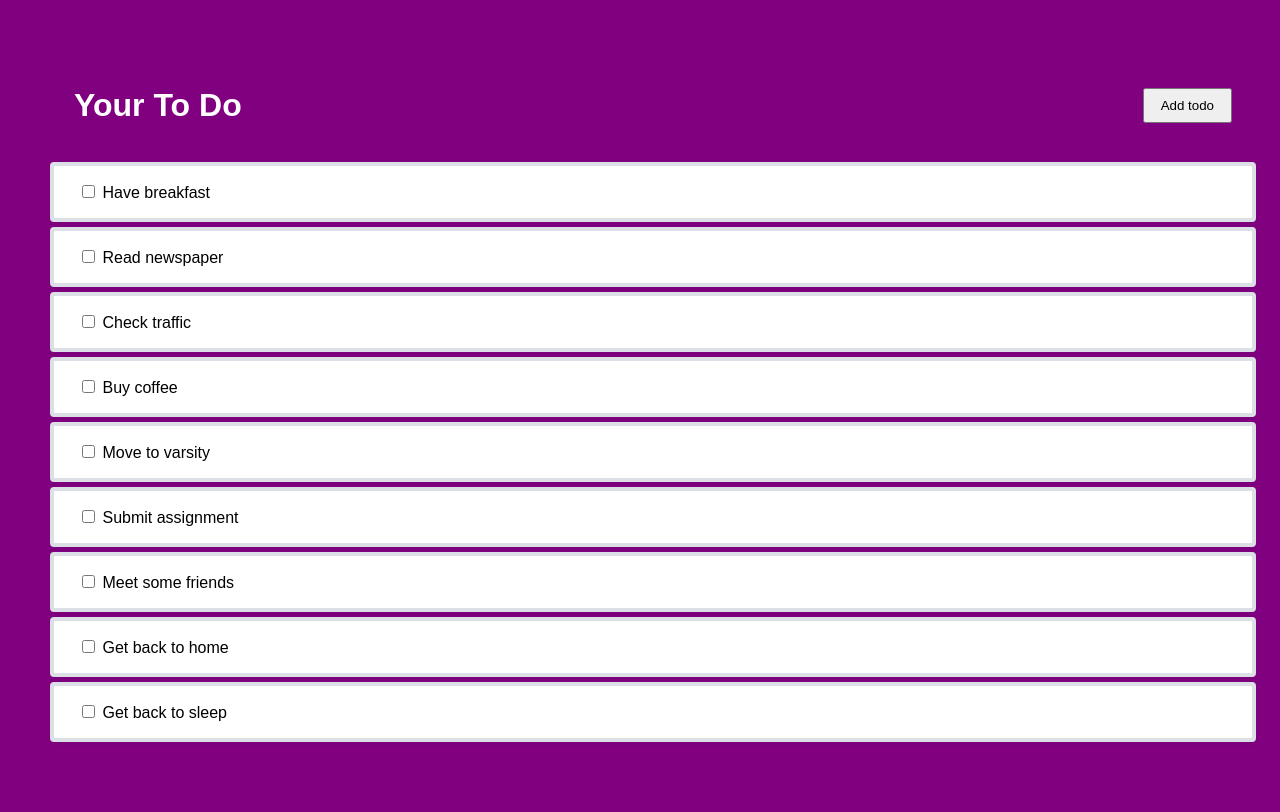
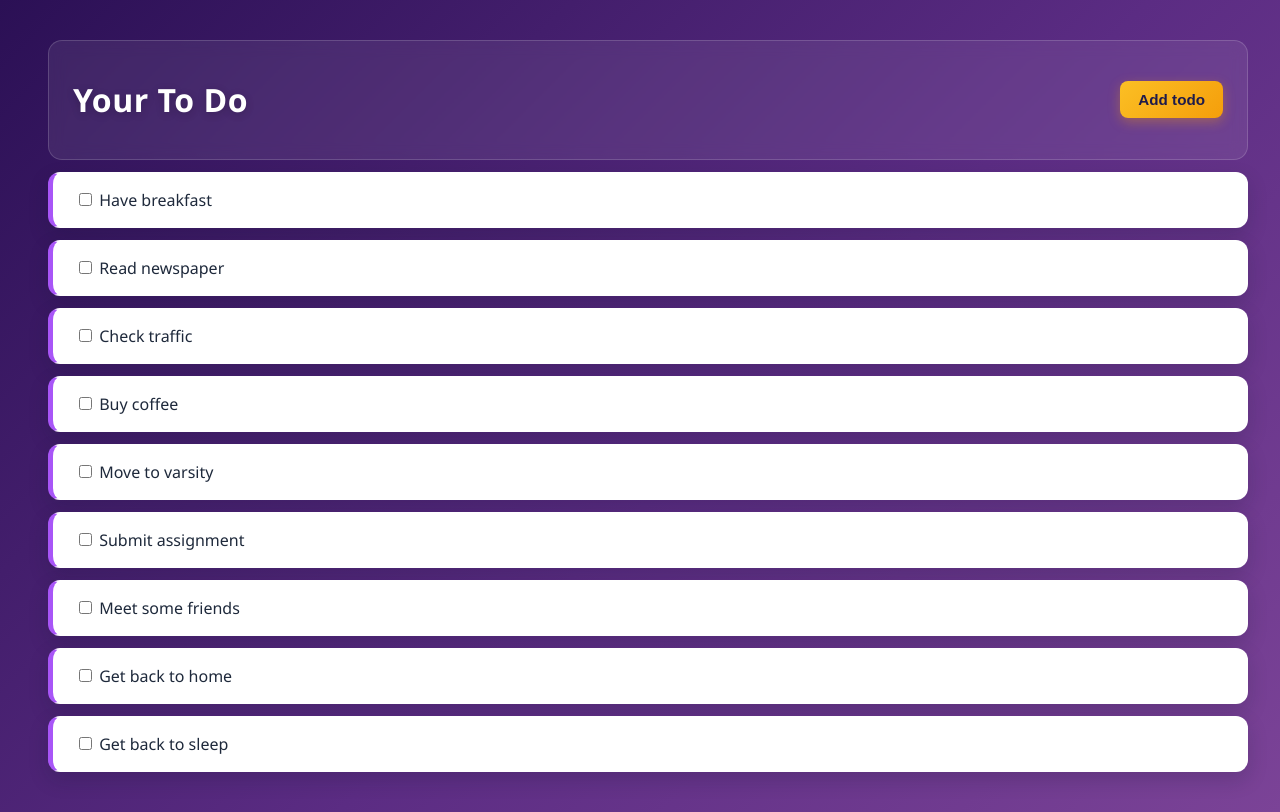
Before and after one commit to sanjanasheikh246-blip/Web-learning, a plain HTML site: page language/web/feature/todo/todo.html in a window 1280 px wide. Drawn offline with Linux system fonts and the light colour scheme.

Commit message:
Update ui

```diff
--- a/language/web/feature/todo/todo.css
+++ b/language/web/feature/todo/todo.css
@@ -1,22 +1,28 @@
 body {
-    background-color: purple;
+    background: linear-gradient(135deg, #2b1055 0%, #5b2c83 55%, #7b4397 100%);
+    color: #1e293b;
     display: flex;
     flex-direction: column;
     min-height: 100vh;
     justify-content: flex-start;
-    align-items: stretch; /* Lets full-width children reach both left and right edges */
-    font-family: Arial, Helvetica, sans-serif;
+    align-items: stretch;
+    font-family: 'Segoe UI', Arial, Helvetica, sans-serif;
     margin: 0;
-    padding: 50px 24px 0 50px; /* Keeps your top/left spacing without shifting layout width */
+    padding: 40px 32px 40px 48px;
     box-sizing: border-box;
 }
 
 h1 {
-    color: #fff;
+    color: #ffffff;
+    font-size: 2rem;
+    font-weight: 700;
+    letter-spacing: 0.5px;
+    text-shadow: 0 2px 8px rgba(0, 0, 0, 0.2);
 }
 
 #todo-container {
     width: 100%;
+    margin-top: 12px;
 }
 
 .todo-list {
@@ -24,18 +30,28 @@ h1 {
     padding: 0;
     margin: 0;
     width: 100%;
+    display: flex;
+    flex-direction: column;
+    gap: 12px;
 }
 
 .todo-item {
-    background: #fff;
-    margin-bottom: 5px;
-    padding: 16px 24px;
-    border-radius: 4px;
-    border: 4px solid #dcdfe6;
-    box-shadow: 0 2px 4px rgba(0,0,0,0.05);
-    gap: 20px;
+    background: #ffffff;
+    color: #1e293b;
+    padding: 16px 22px;
+    border-radius: 12px;
+    border: 1px solid rgba(255, 255, 255, 0.35);
+    border-left: 5px solid #a855f7;
+    box-shadow: 0 8px 20px rgba(15, 23, 42, 0.18);
     width: 100%;
     box-sizing: border-box;
+    transition: transform 0.18s ease, box-shadow 0.18s ease, border-left-color 0.18s ease;
+}
+
+.todo-item:hover {
+    transform: translateX(4px);
+    box-shadow: 0 12px 24px rgba(15, 23, 42, 0.25);
+    border-left-color: #f59e0b;
 }
 
 .header-row {
@@ -44,10 +60,32 @@ h1 {
     align-items: center;
     width: 100%;
     padding: 16px 24px;
+    background: rgba(255, 255, 255, 0.08);
+    border: 1px solid rgba(255, 255, 255, 0.16);
+    border-radius: 14px;
+    backdrop-filter: blur(8px);
     box-sizing: border-box;
 }
 
 #add-todo-btn {
-    padding: 8px 16px;
+    background: linear-gradient(135deg, #fbbf24 0%, #f59e0b 100%);
+    color: #1e1b4b;
+    border: none;
+    border-radius: 8px;
+    padding: 10px 18px;
+    font-size: 0.95rem;
+    font-weight: 700;
     cursor: pointer;
+    box-shadow: 0 4px 12px rgba(245, 158, 11, 0.35);
+    transition: transform 0.15s ease, filter 0.15s ease, box-shadow 0.15s ease;
 }
+
+#add-todo-btn:hover {
+    filter: brightness(1.06);
+    transform: translateY(-1px);
+    box-shadow: 0 6px 16px rgba(245, 158, 11, 0.45);
+}
+
+#add-todo-btn:active {
+    transform: translateY(0);
+}
```
